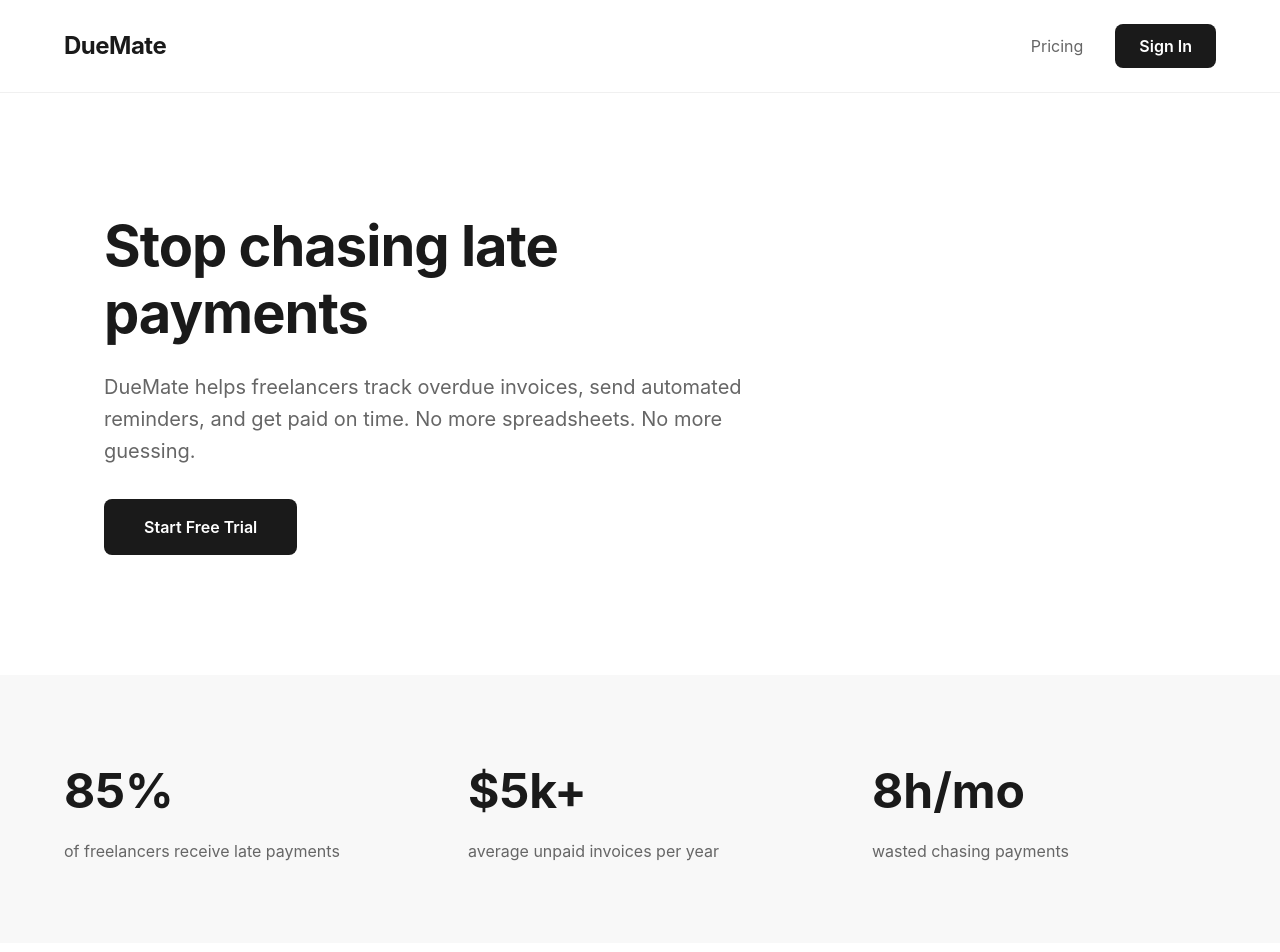
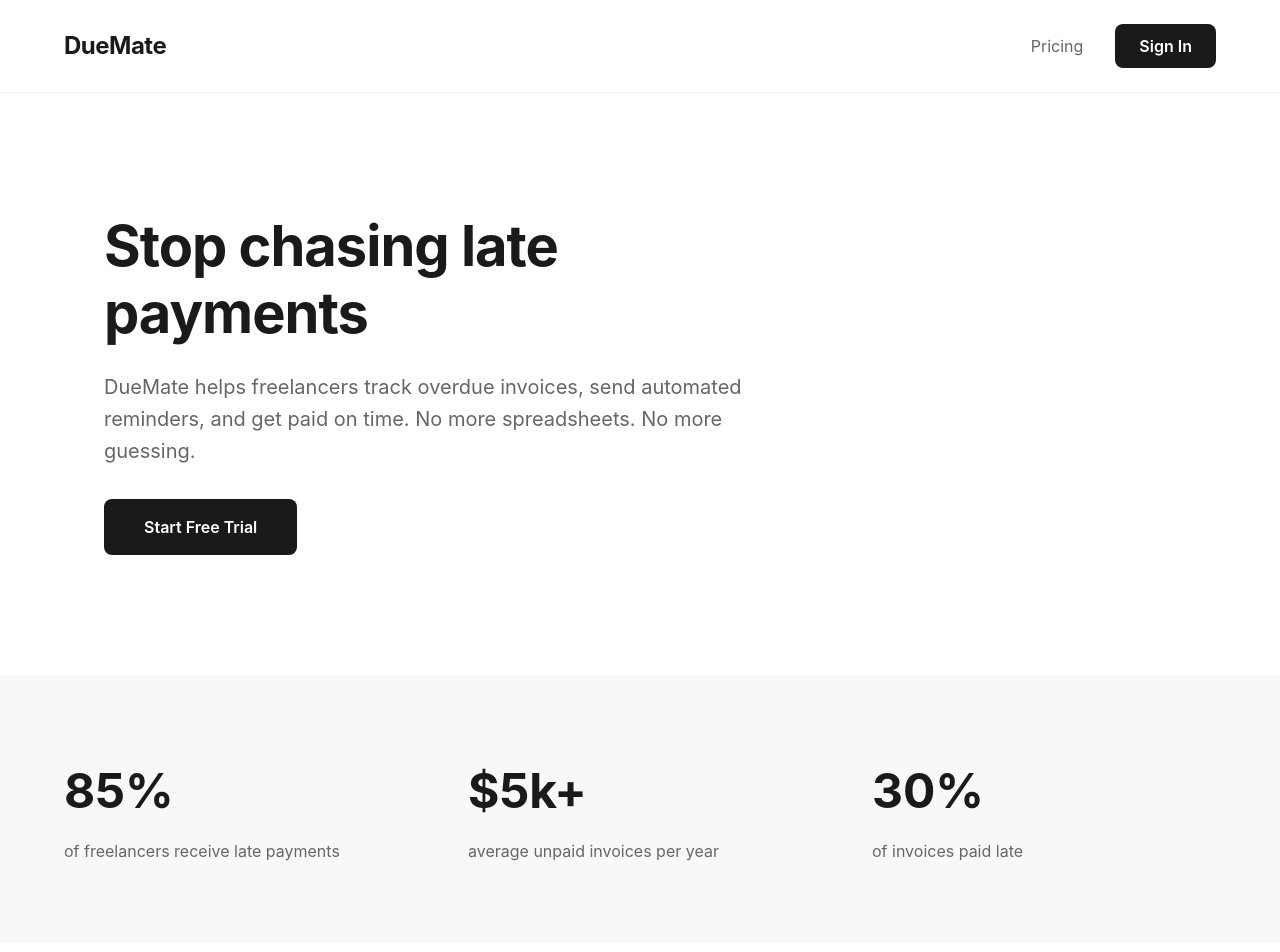
Before and after one commit to iulika201491-a11y/DueMate, a Next.js app: page / in a window 1280 px wide. Shown: the top 952 px of the page. Built offline with nearby package versions, Linux system fonts and the light colour scheme; no server answers.

Commit message:
Update landing page stat to 30% invoices paid late

```diff
--- a/pages/index.tsx
+++ b/pages/index.tsx
@@ -60,8 +60,7 @@
             <p style={{ fontSize: '16px', color: '#666' }}>average unpaid invoices per year</p>
           </div>
           <div>
-            <div style={{ fontSize: '48px', fontWeight: '700', color: '#1a1a1a', marginBottom: '12px' }}>8h/mo</div>
-            <p style={{ fontSize: '16px', color: '#666' }}>wasted chasing payments</p>
+            <div><div style={{fontSize:'48px',fontWeight:700,color:'#1a1a1a',marginBottom:'12px'}}>30%</div><p style={{fontSize:'16px',color:'#666'}}>of invoices paid late</p></div>
           </div>
         </div>
       </section>
```
